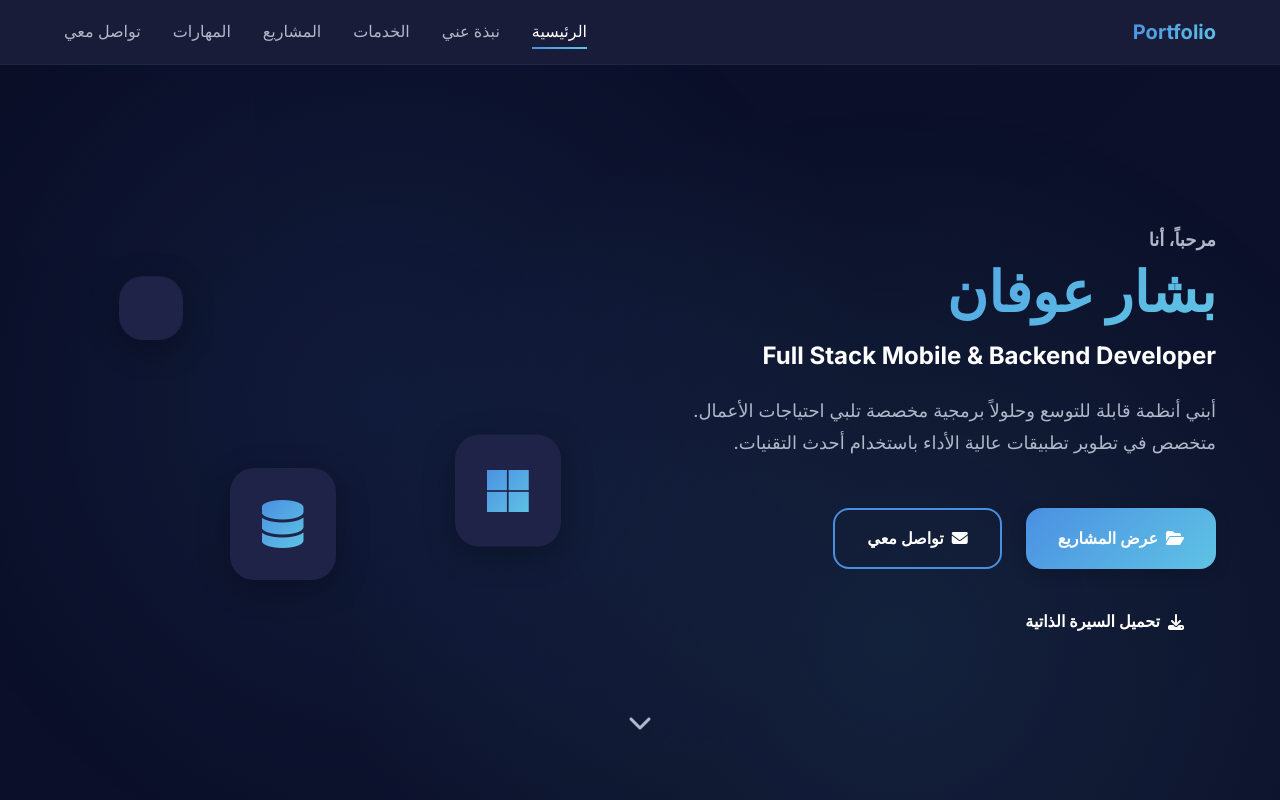
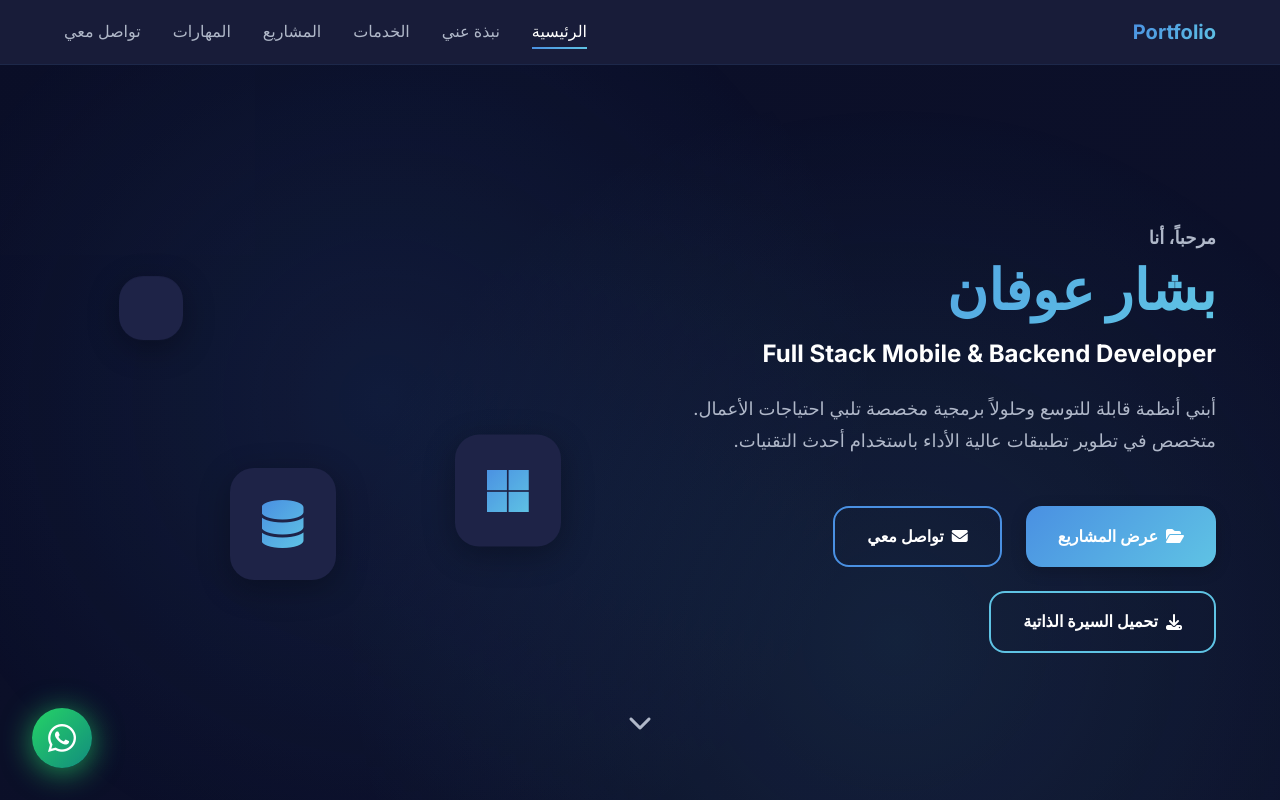
Before and after one commit to Bashar1Twfeeq2Abdalkarem3Awfan/Portfolio-1, a plain HTML site: page index.html in a window 1280 px wide. Shown: the top 800 px of the page. Drawn offline with Linux system fonts and the light colour scheme.

Commit message:
Update style.css

```diff
--- a/style.css
+++ b/style.css
@@ -83,7 +83,12 @@ body {
 /* ===================================
    Typography
    =================================== */
-h1, h2, h3, h4, h5, h6 {
+h1,
+h2,
+h3,
+h4,
+h5,
+h6 {
     font-weight: 700;
     line-height: 1.2;
     margin-bottom: var(--spacing-sm);
@@ -231,13 +236,20 @@ img {
     right: 0;
     bottom: 0;
     background: radial-gradient(circle at 30% 50%, rgba(74, 144, 226, 0.15) 0%, transparent 50%),
-                radial-gradient(circle at 70% 80%, rgba(95, 195, 228, 0.15) 0%, transparent 50%);
+        radial-gradient(circle at 70% 80%, rgba(95, 195, 228, 0.15) 0%, transparent 50%);
     animation: gradientShift 15s ease infinite;
 }
 
 @keyframes gradientShift {
-    0%, 100% { opacity: 1; }
-    50% { opacity: 0.7; }
+
+    0%,
+    100% {
+        opacity: 1;
+    }
+
+    50% {
+        opacity: 0.7;
+    }
 }
 
 .hero-content {
@@ -337,8 +349,15 @@ img {
 }
 
 @keyframes float {
-    0%, 100% { transform: translateY(0px); }
-    50% { transform: translateY(-20px); }
+
+    0%,
+    100% {
+        transform: translateY(0px);
+    }
+
+    50% {
+        transform: translateY(-20px);
+    }
 }
 
 .scroll-indicator {
@@ -355,8 +374,15 @@ img {
 }
 
 @keyframes bounce {
-    0%, 100% { transform: translateX(-50%) translateY(0); }
-    50% { transform: translateX(-50%) translateY(-10px); }
+
+    0%,
+    100% {
+        transform: translateX(-50%) translateY(0);
+    }
+
+    50% {
+        transform: translateX(-50%) translateY(-10px);
+    }
 }
 
 /* ===================================
@@ -868,9 +894,60 @@ img {
     transform: translateY(-3px);
 }
 
+.btn-outline {
+    background: transparent;
+    color: var(--color-text-primary);
+    border: 2px solid var(--color-gradient-end);
+}
+
+.btn-outline:hover {
+    background: rgba(95, 195, 228, 0.1);
+    border-color: var(--color-accent);
+    transform: translateY(-3px);
+}
+
 .btn-block {
     width: 100%;
     justify-content: center;
+}
+
+/* ===================================
+   WhatsApp Floating Button
+   =================================== */
+.whatsapp-float {
+    position: fixed;
+    bottom: var(--spacing-lg);
+    left: var(--spacing-lg);
+    width: 60px;
+    height: 60px;
+    border-radius: 50%;
+    background: linear-gradient(135deg, #25D366, #128C7E);
+    color: white;
+    display: flex;
+    align-items: center;
+    justify-content: center;
+    font-size: 2rem;
+    box-shadow: 0 4px 20px rgba(37, 211, 102, 0.4);
+    z-index: 998;
+    transition: var(--transition-base);
+    animation: pulse 2s infinite;
+}
+
+.whatsapp-float:hover {
+    transform: scale(1.1);
+    box-shadow: 0 6px 30px rgba(37, 211, 102, 0.6);
+}
+
+@keyframes pulse {
+
+    0%,
+    100% {
+        box-shadow: 0 4px 20px rgba(37, 211, 102, 0.4);
+    }
+
+    50% {
+        box-shadow: 0 4px 30px rgba(37, 211, 102, 0.7);
+    }
 }
 
 /* ===================================
@@ -982,6 +1059,7 @@ img {
         opacity: 0;
         transform: translateY(20px);
     }
+
     to {
         opacity: 1;
         transform: translateY(0);
```
